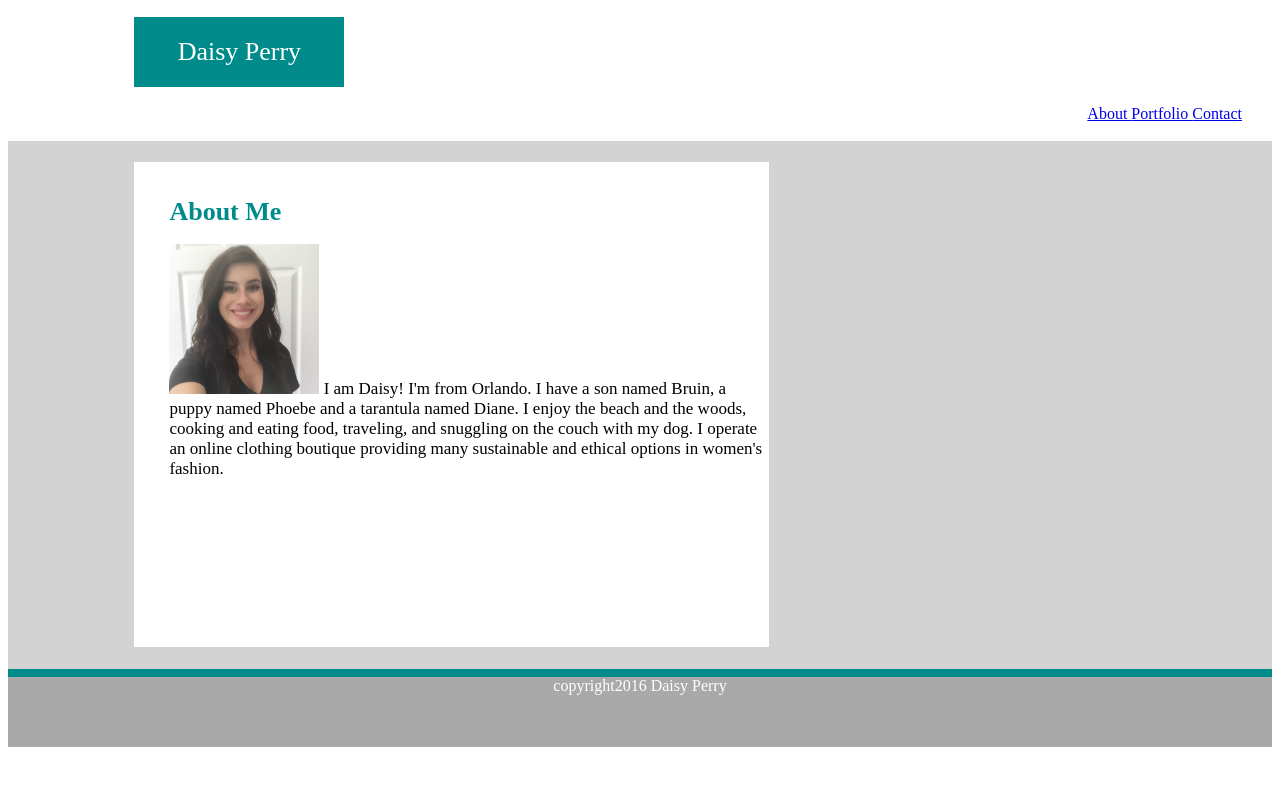
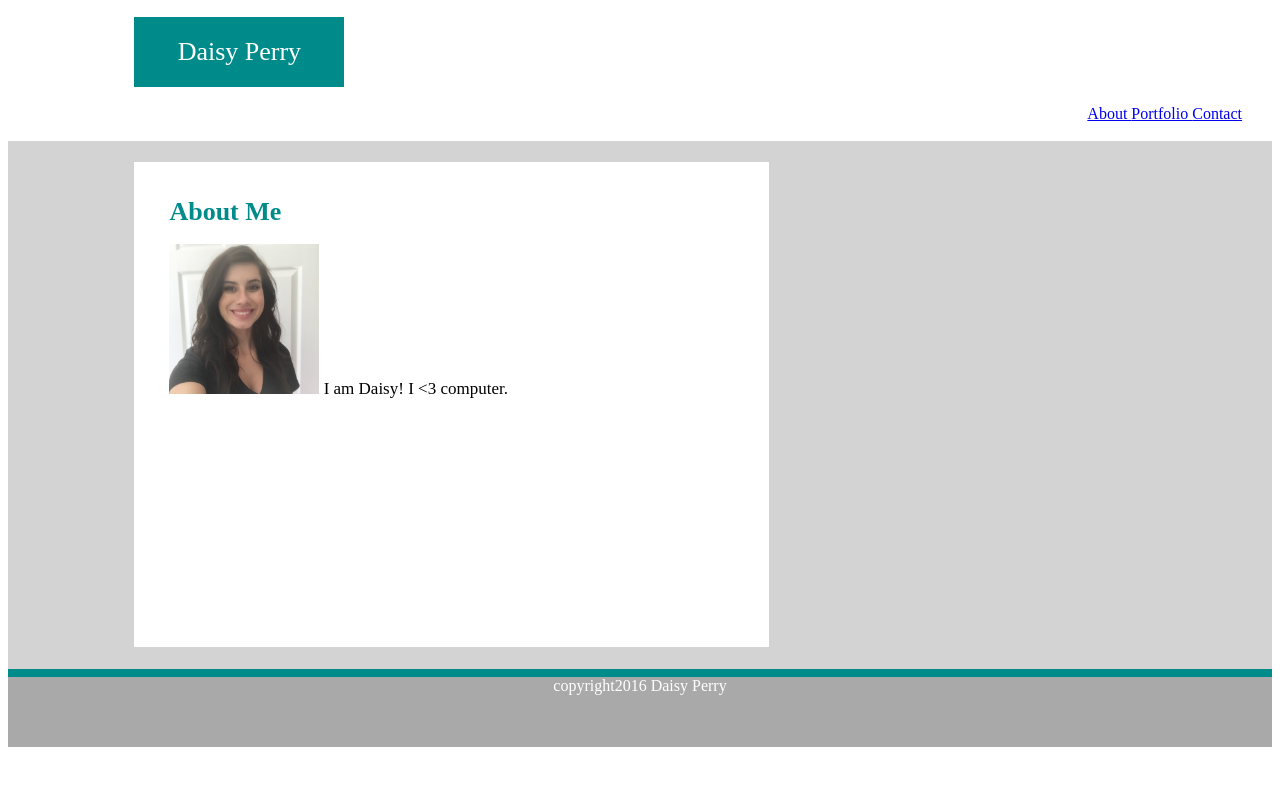
Before and after one commit to DaisyPerry/Basic-Portfolio, a plain HTML site: page index.html in a window 1280 px wide. Drawn offline with Linux system fonts and the light colour scheme.

Commit message:
Update index.html

```diff
--- a/index.html
+++ b/index.html
@@ -28,7 +28,7 @@
 		<h2>About Me
 		<p>
 		<img src="assets/images/portfoliophoto.jpg" height="150" width="150">
-		I am Daisy! I'm from Orlando. I have a son named Bruin, a puppy named Phoebe and a tarantula named Diane. I enjoy the beach and the woods, cooking and eating food, traveling, and snuggling on the couch with my dog. I operate an online clothing boutique providing many sustainable and ethical options in women's fashion.
+		I am Daisy! I <3 computer.
 		</p>
 
 		</h2>
```
